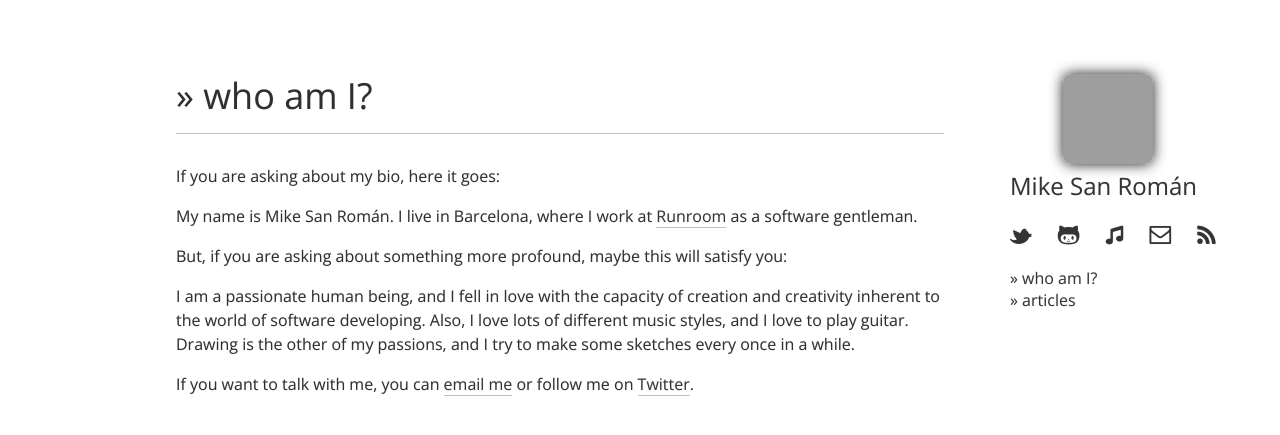
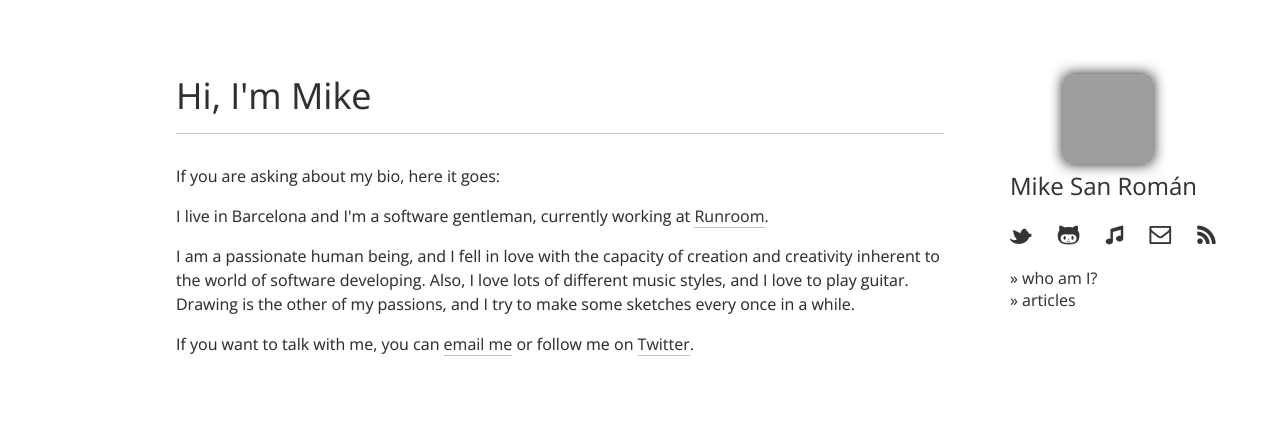
Before and after one commit to msanroman/msanroman.github.com, a Jekyll site: the page built from about.html, in a window 1280 px wide, cut to the strip 0-435 px from the top of the page. Built offline with Jekyll 4.4.1, drawn with Linux system fonts in a browser that asks for light colours; nearby versions of some CDN libraries; Markdown is read by kramdown in place of the engine named in the settings; comment, search, counter and statistics services are not loaded; grey boxes are pictures that could not be loaded.

Commit message:
@xtremevoodoo → @msanromanv

```diff
--- a/_layouts/about.html
+++ b/_layouts/about.html
@@ -14,7 +14,7 @@
                 <a href="http://github.com/msanroman" class="github">
                     <img src="github.png" alt="GitHub">
                 </a>
-                <a href="http://twitter.com/xtremevoodoo" class="twitter">
+                <a href="http://twitter.com/msanromanv" class="twitter">
                     <img src="twitter.png" alt="Twitter">
                 </a>
             </section>
--- a/_layouts/global.html
+++ b/_layouts/global.html
@@ -54,7 +54,7 @@ site_url: 'http://www.msanroman.me'
             </div>
             <section class="name"><a href="/">Mike San Rom&aacute;n</a></section>
             <section class="meta">
-                <a title="Twitter" href="http://twitter.com/xtremevoodoo">
+                <a title="Twitter" href="http://twitter.com/msanromanv">
                     <span class="icon-twitter twitter"></span>
                 </a>
                 <a title="GitHub" href="http://github.com/msanroman">
--- a/about.html
+++ b/about.html
@@ -4,12 +4,11 @@ title: 'About me'
 ---
 
 <section class="content">
-    <h1> &raquo; who am I?</h1>
+    <h1>Hi, I'm Mike</h1>
     <section class="post">
         <p>If you are asking about my bio, here it goes:</p>
-        <p>My name is Mike San Rom&aacute;n. I live in Barcelona, where I work at <a href="http://www.runroom.com">Runroom</a> as a software gentleman.</p>
-        <p>But, if you are asking about something more profound, maybe this will satisfy you:</p>
+        <p>I live in Barcelona and I'm a software gentleman, currently working at <a href="http://www.runroom.com">Runroom</a>.</p>
         <p>I am a passionate human being, and I fell in love with the capacity of creation and creativity inherent to the world of software developing. Also, I love lots of different music styles, and I love to play guitar. Drawing is the other of my passions, and I try to make some sketches every once in a while.</p>
-        <p>If you want to talk with me, you can <a href="mailto:mike@msanroman.me">email me</a> or follow me on <a href="http://www.twitter.com/xtremevoodoo" target="_blank">Twitter</a>.</p>
+        <p>If you want to talk with me, you can <a href="mailto:mike@msanroman.me">email me</a> or follow me on <a href="http://www.twitter.com/msanromanv" target="_blank">Twitter</a>.</p>
     </section>
 </section>
```
